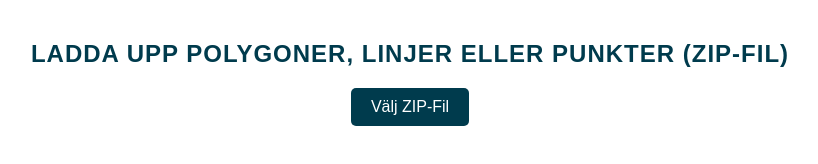
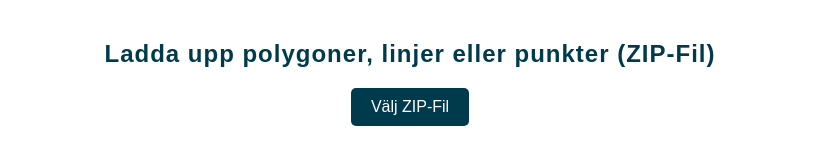
Before and after one commit to Jonassigfridsson/zip-extraction-tool, a plain HTML site: page index.html in a window 1280 px wide. Shown: the whole page, without its empty margins (230-1048 px from the left). Drawn offline with Linux system fonts and the light colour scheme.

Commit message:
Update index.html

```diff
--- a/index.html
+++ b/index.html
@@ -16,7 +16,6 @@
 
         h2 {
             font-size: 24px;
-            text-transform: uppercase;
             letter-spacing: 1px;
         }
 
```
